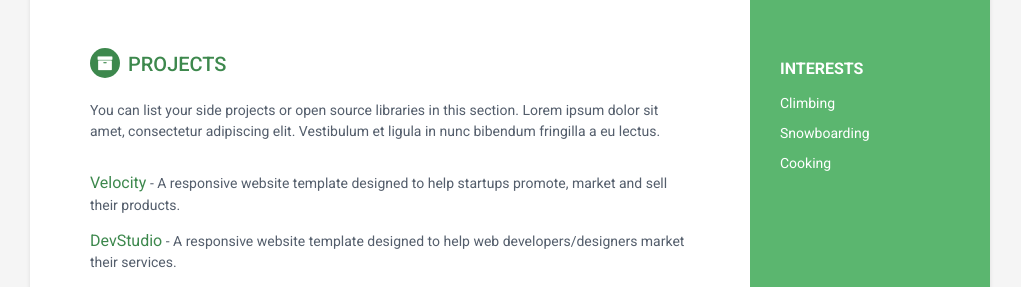
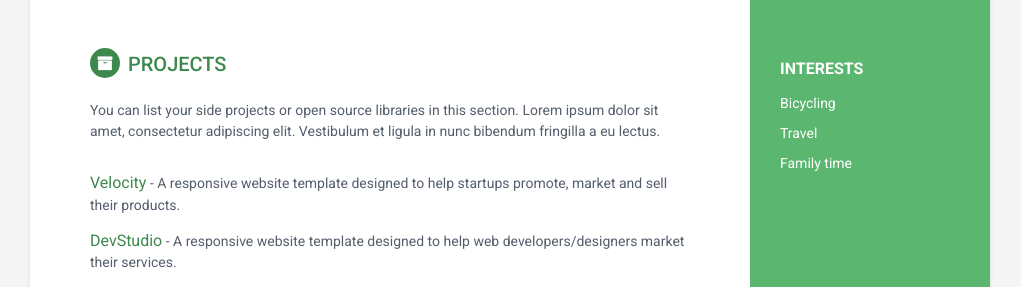
Before and after one commit to yukiob/online-cv, a Jekyll site: the page built from index.html, in a window 1280 px wide. Shown: the part 878-1165 px from the top of the page, without its empty margins (130-1151 px from the left). Built offline with Jekyll 4.4.1, drawn with Linux system fonts in a browser that asks for light colours.

Commit message:
no message

```diff
--- a/_includes/interests.html
+++ b/_includes/interests.html
@@ -1,8 +1,8 @@
 <div class="interests-container container-block">
 <h2 class="container-block-title">Interests</h2>
 <ul class="list-unstyled interests-list">
-<li>Climbing</li>
-<li>Snowboarding</li>
-<li>Cooking</li>
+<li>Bicycling</li>
+<li>Travel</li>
+<li>Family time</li>
 </ul>
 </div><!--//interests-->
```
